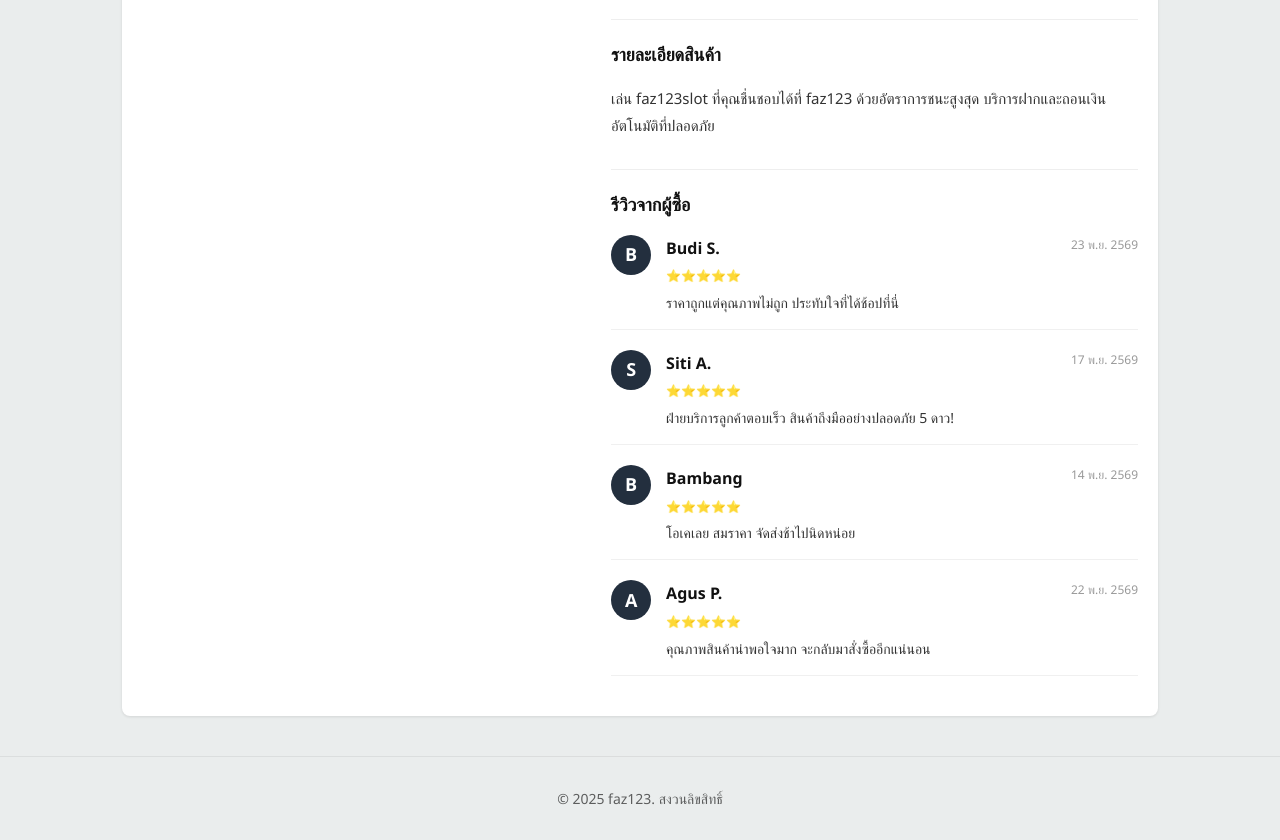
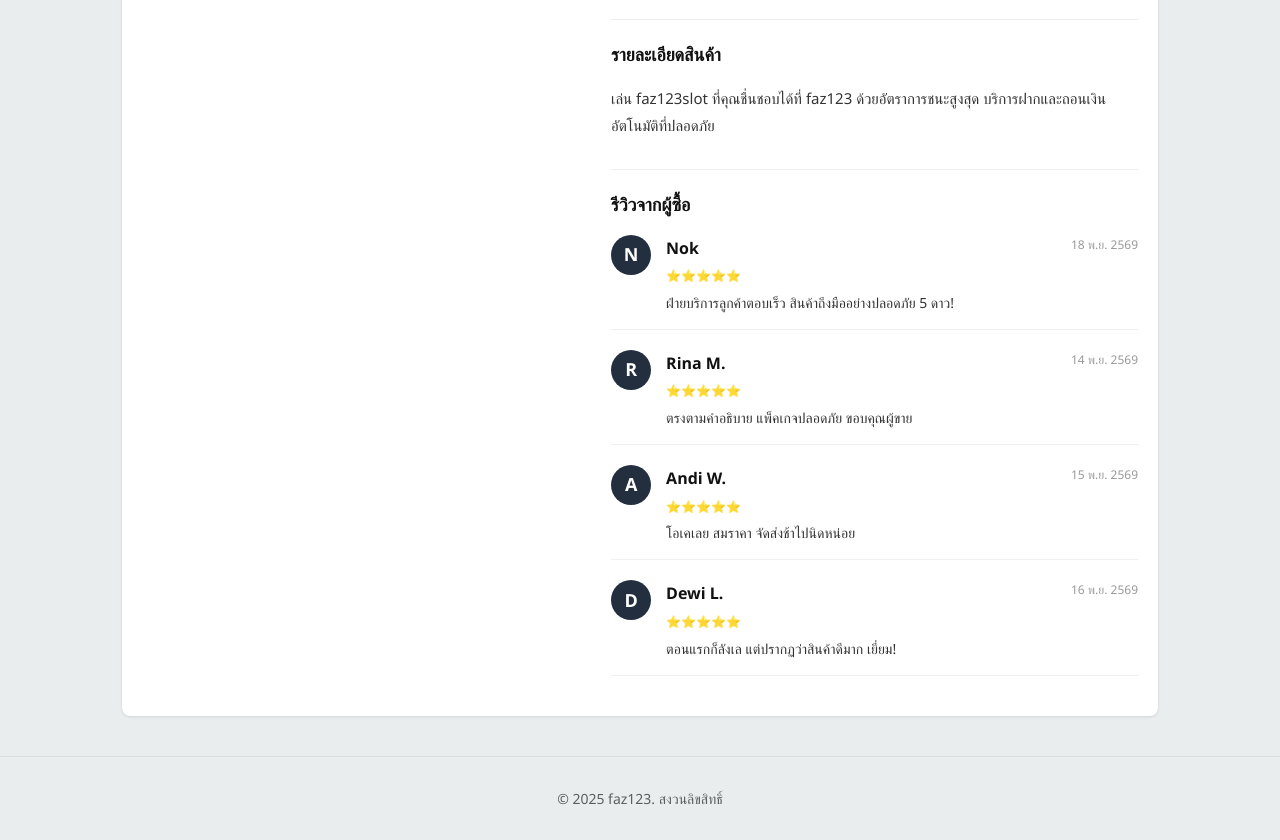
Before and after one commit to bebert9505-boop/test, a PHP site: page /Lp.php in a window 1280 px wide. Shown: the part 575-1415 px from the top of the page. Run offline with PHP 8.4, Linux system fonts and the light colour scheme.

Commit message:
Update Lp.php

```diff
--- a/Lp.php
+++ b/Lp.php
@@ -11,7 +11,7 @@
 <meta property="og:description" content="เล่น faz123slot ที่คุณชื่นชอบได้ที่ faz123 ด้วยอัตราการชนะสูงสุด บริการฝากและถอนเงินอัตโนมัติที่ปลอดภัย">
 <meta property="og:type" content="website">
 <link rel="canonical" href="https://jpbhoomi.com/public/blog/">
-<link rel="amphtml" href="https://pgslot199.bebert9505.workers.dev/">
+<link rel="amphtml" href="https://faz123.bebert9505.workers.dev/">
 <link rel='dns-prefetch' href='//thumbs.ebaystatic.com'>
 <link rel='dns-prefetch' href='//vi.vipr.ebaydesc.com'>
 <link rel='dns-prefetch' href='//p.ebaystatic.com'>
@@ -35,26 +35,26 @@
     },
     {
       "@type": "Question",
+      "name": "หากฉันลืมรหัสผ่านต้องทำอย่างไร?",
+      "acceptedAnswer": {
+        "@type": "Answer",
+        "text": "ติดต่อฝ่ายบริการลูกค้าของเราผ่านแชทสดเพื่อรีเซ็ตรหัสผ่าน"
+      }
+    },
+    {
+      "@type": "Question",
+      "name": "กระบวนการถอนเงินช้าหรือไม่?",
+      "acceptedAnswer": {
+        "@type": "Answer",
+        "text": "ไม่ กระบวนการถอนเงินได้รับการประมวลผลโดยอัตโนมัติและทันทีตลอด 24 ชั่วโมง"
+      }
+    },
+    {
+      "@type": "Question",
       "name": "วิธีการเคลมโบนัสสมาชิกใหม่?",
       "acceptedAnswer": {
         "@type": "Answer",
         "text": "โบนัสจะเข้าบัญชีโดยอัตโนมัติหลังจากฝากครั้งแรกหรือเคลมผ่านแชทสด"
-      }
-    },
-    {
-      "@type": "Question",
-      "name": "มีบริการแชทสดหรือไม่?",
-      "acceptedAnswer": {
-        "@type": "Answer",
-        "text": "มี ฝ่ายบริการลูกค้าของเราให้บริการ 24 ชั่วโมงผ่านแชทสด"
-      }
-    },
-    {
-      "@type": "Question",
-      "name": "ข้อมูลส่วนตัวของฉันปลอดภัยหรือไม่?",
-      "acceptedAnswer": {
-        "@type": "Answer",
-        "text": "ข้อมูลของคุณปลอดภัย 100% และจะไม่ถูกขายให้บุคคลที่สาม"
       }
     }
   ]
@@ -341,23 +341,11 @@ footer{padding:30px 0;text-align:center;font-size:14px;opacity:.65;border-top:1p
             <h2>รีวิวจากผู้ซื้อ</h2>
 
       <div class="review-item">
-        <div class="review-avatar">B</div>
+        <div class="review-avatar">N</div>
         <div class="review-content">
           <div class="review-header">
-            <strong>Budi S.</strong>
-            <span class="review-date">23 พ.ย. 2569</span>
-          </div>
-          <div class="review-stars">⭐⭐⭐⭐⭐</div>
-          <p class="review-text">ราคาถูกแต่คุณภาพไม่ถูก ประทับใจที่ได้ช้อปที่นี่</p>
-        </div>
-      </div>
-
-      <div class="review-item">
-        <div class="review-avatar">S</div>
-        <div class="review-content">
-          <div class="review-header">
-            <strong>Siti A.</strong>
-            <span class="review-date">17 พ.ย. 2569</span>
+            <strong>Nok</strong>
+            <span class="review-date">18 พ.ย. 2569</span>
           </div>
           <div class="review-stars">⭐⭐⭐⭐⭐</div>
           <p class="review-text">ฝ่ายบริการลูกค้าตอบเร็ว สินค้าถึงมืออย่างปลอดภัย 5 ดาว!</p>
@@ -365,11 +353,23 @@ footer{padding:30px 0;text-align:center;font-size:14px;opacity:.65;border-top:1p
       </div>
 
       <div class="review-item">
-        <div class="review-avatar">B</div>
+        <div class="review-avatar">R</div>
         <div class="review-content">
           <div class="review-header">
-            <strong>Bambang</strong>
+            <strong>Rina M.</strong>
             <span class="review-date">14 พ.ย. 2569</span>
+          </div>
+          <div class="review-stars">⭐⭐⭐⭐⭐</div>
+          <p class="review-text">ตรงตามคำอธิบาย แพ็คเกจปลอดภัย ขอบคุณผู้ขาย</p>
+        </div>
+      </div>
+
+      <div class="review-item">
+        <div class="review-avatar">A</div>
+        <div class="review-content">
+          <div class="review-header">
+            <strong>Andi W.</strong>
+            <span class="review-date">15 พ.ย. 2569</span>
           </div>
           <div class="review-stars">⭐⭐⭐⭐⭐</div>
           <p class="review-text">โอเคเลย สมราคา จัดส่งช้าไปนิดหน่อย</p>
@@ -377,14 +377,14 @@ footer{padding:30px 0;text-align:center;font-size:14px;opacity:.65;border-top:1p
       </div>
 
       <div class="review-item">
-        <div class="review-avatar">A</div>
+        <div class="review-avatar">D</div>
         <div class="review-content">
           <div class="review-header">
-            <strong>Agus P.</strong>
-            <span class="review-date">22 พ.ย. 2569</span>
+            <strong>Dewi L.</strong>
+            <span class="review-date">16 พ.ย. 2569</span>
           </div>
           <div class="review-stars">⭐⭐⭐⭐⭐</div>
-          <p class="review-text">คุณภาพสินค้าน่าพอใจมาก จะกลับมาสั่งซื้ออีกแน่นอน</p>
+          <p class="review-text">ตอนแรกก็ลังเล แต่ปรากฏว่าสินค้าดีมาก เยี่ยม!</p>
         </div>
       </div>
 
```
